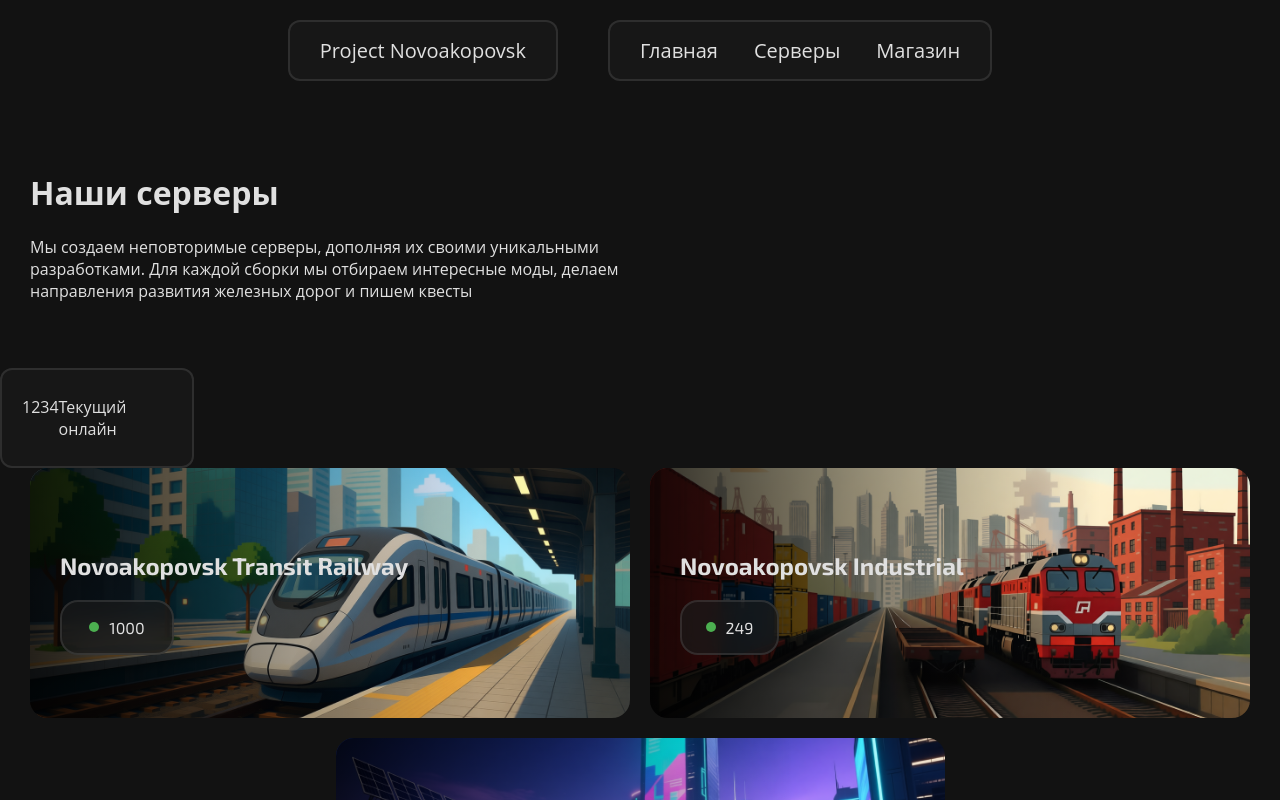
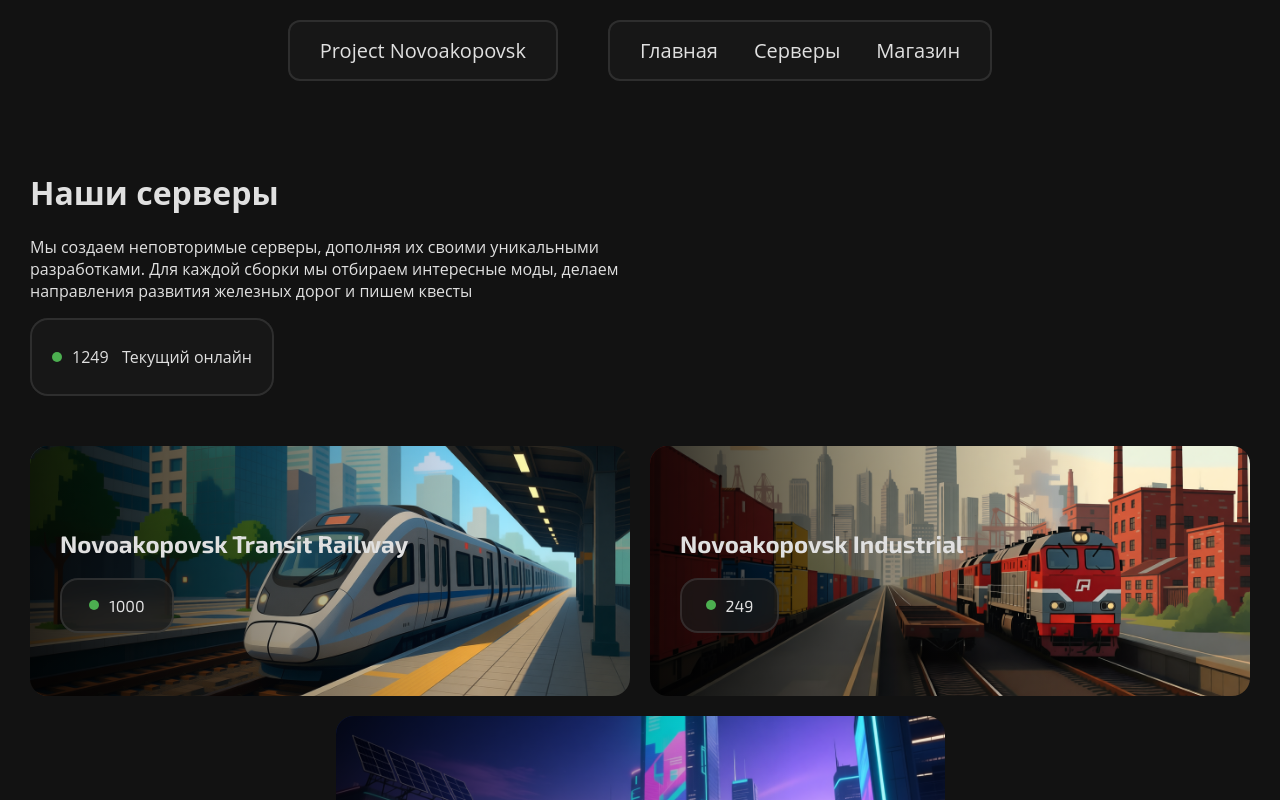
Before and after one commit to xXxEvgenyxXx/course-project, a React (Create React App) app: page /servers in a window 1280 px wide. Shown: the top 800 px of the page. Built offline with nearby package versions, Linux system fonts and the light colour scheme.

Commit message:
feature: add server stats

```diff
--- a/src/assets/data/listOfSubServers.ts
+++ b/src/assets/data/listOfSubServers.ts
@@ -1,4 +1,4 @@
-export interface IServer {
+interface IServer {
   name: string;
   description: string;
   background: string;
--- /dev/null
+++ b/src/assets/data/serverStats.ts
@@ -0,0 +1,21 @@
+import { listOfSubServers } from "./listOfSubServers"
+let totalOnline:number = 0;
+let isOnline: "online" | "offline" = "offline";
+listOfSubServers.forEach(subServer => {
+    totalOnline += subServer.online;
+    if(subServer.status === "online"){
+        isOnline = "online";
+    }
+});
+interface IServerStats {
+    statName:string,
+    statNum:number,
+    status: "online" | "offline"
+}
+export const serverStats: IServerStats[] = [
+    {
+        statName: "Текущий онлайн",
+        statNum: totalOnline,
+        status: isOnline,
+    }
+]
--- a/src/assets/styles/serverOnlineNumber.css
+++ b/src/assets/styles/serverOnlineNumber.css
@@ -5,7 +5,17 @@
     backdrop-filter: blur(10px);
     -webkit-backdrop-filter: blur(10px);
     border: 2px solid rgba(255, 255, 255, 0.1);
-    border-radius: 12px;
+    border-radius: 18px;
     padding:10px 20px;
-    width: 150px;
+    width:200px;
 }
+.server-online-number {
+    display: flex;
+    align-items: center;
+    gap:10px;
+}
+.server-online-status {
+    width: 10px;
+    height:10px;
+    border-radius:50%;
+}
--- a/src/components/pages/ServersPage/ServersPage.tsx
+++ b/src/components/pages/ServersPage/ServersPage.tsx
@@ -4,7 +4,7 @@ import Header from '../../ui/Header/Header';
 import Footer from '../../Footer/Footer';
 import SubServersCards from '../../SubServersCards/SubServersCards';
 import '../../../assets/styles/serversPage.css';
-import ServerOnlineNumberUI from '../../ui/serverOnlineNumber/serverOnlineNumber';
+import ServerStats from '../../serverStats/serverStats';
 
 const ServersPage: FC<ServerPageProps> = (props) => {
   // const { title, count = 0, onClick } = props;
@@ -19,8 +19,8 @@ const ServersPage: FC<ServerPageProps> = (props) => {
           разработками. Для каждой сборки мы отбираем интересные моды, делаем
           направления развития железных дорог и пишем квесты
         </p>
+        <ServerStats />
       </div>
-      <ServerOnlineNumberUI statName="Текущий онлайн" statNumber={1234} status="online" />
       <SubServersCards />
       <Footer />
     </div>
--- /dev/null
+++ b/src/components/serverStats/serverStats.tsx
@@ -0,0 +1,15 @@
+import React from 'react';
+import ServerOnlineNumberUI from '../ui/serverOnlineNumber/serverOnlineNumber';
+import { serverStats } from '../../assets/data/serverStats';
+
+const ServerStats = () => {
+  return (
+    <div className='server-stats-wrapper'>
+      {serverStats.map((serverStat) => (
+        <ServerOnlineNumberUI statName={serverStat.statName} statNumber={serverStat.statNum} status={serverStat.status} />
+      ))}
+    </div>
+  );
+};
+
+export default ServerStats;
```
